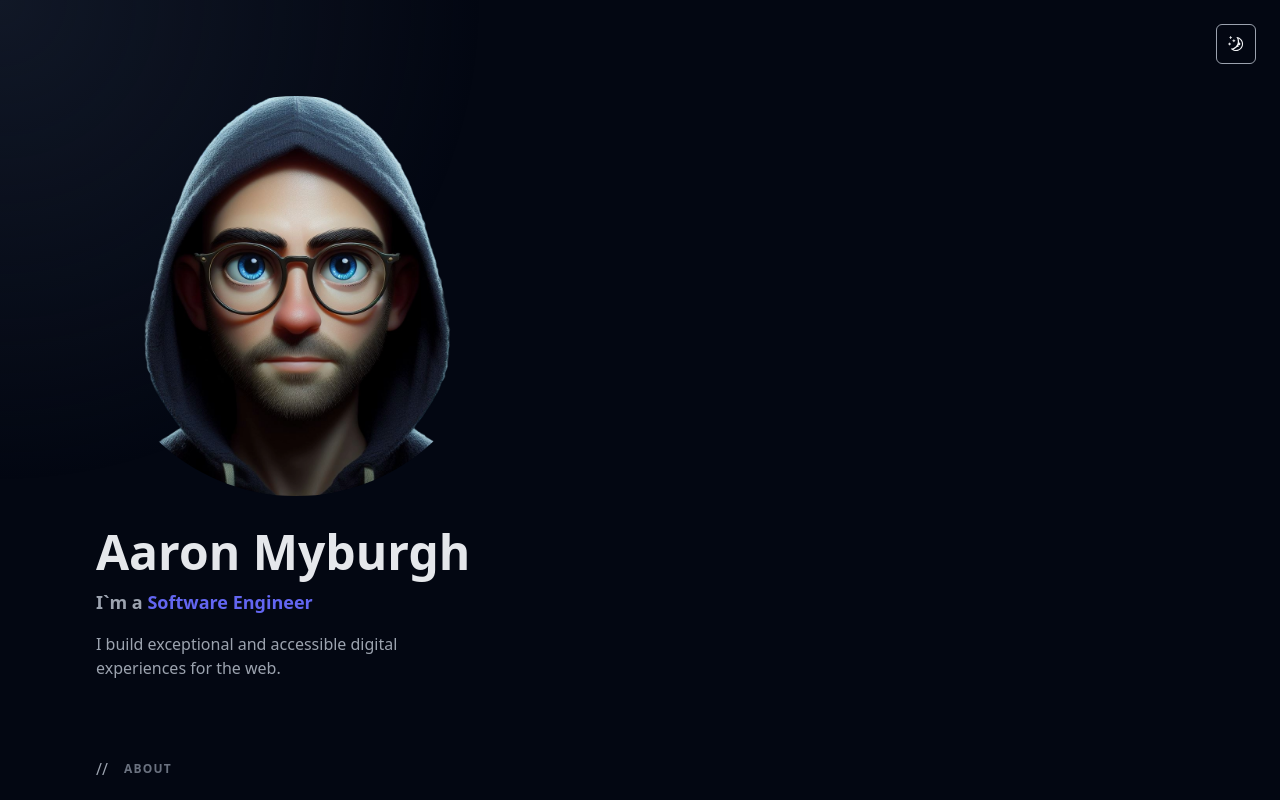
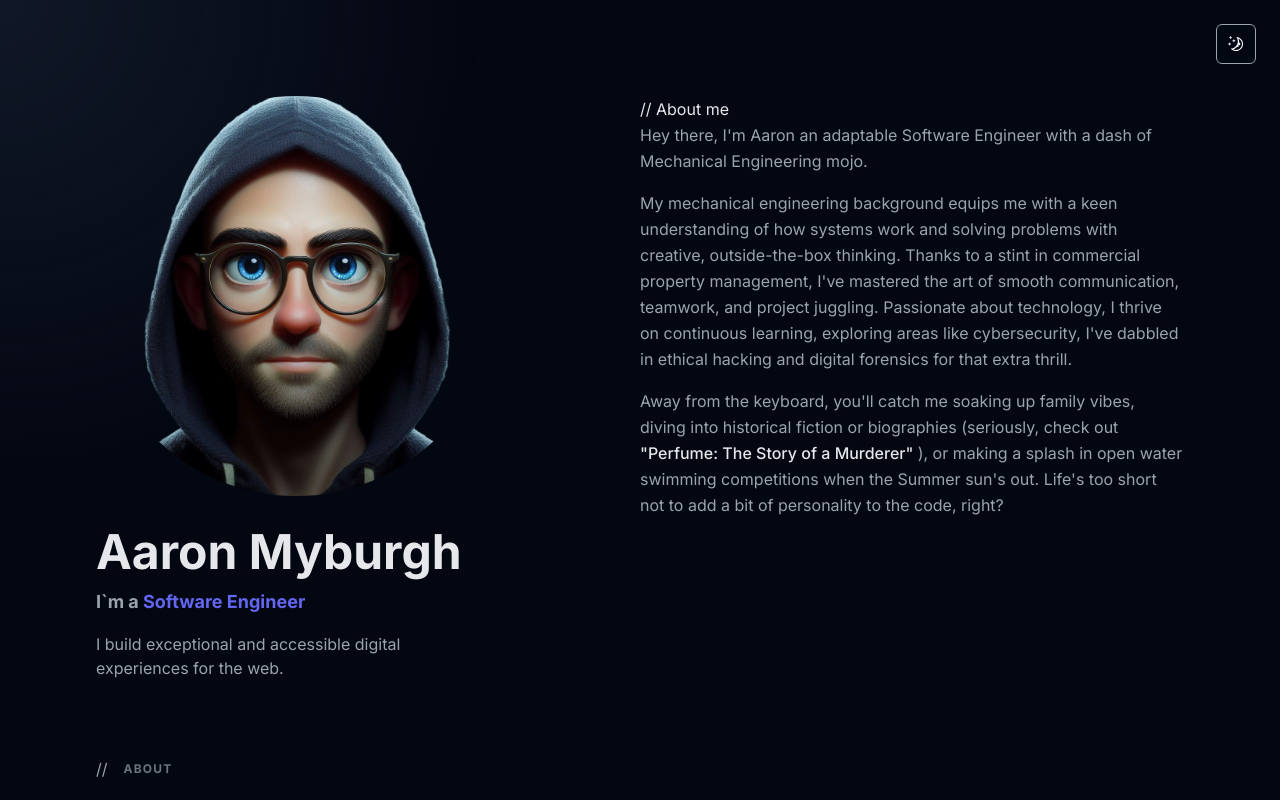
Before and after one commit to amyburgh/my-site, a Next.js app: page / in a window 1280 px wide. Shown: the top 800 px of the page. Built offline with nearby package versions, Linux system fonts and the light colour scheme.

Commit message:
Refactor page layout and update About component

```diff
--- a/app/page.tsx
+++ b/app/page.tsx
@@ -1,14 +1,16 @@
 import Header from '@/components/Header';
 import Main from '@/components/Main';
-// import Spotlight from '@/components/Spotlight';
 
 export default function Home() {
   return (
     <>
-      {/* <Spotlight /> */}
-      <div className='mx-auto min-h-screen max-w-screen-xl px-6 py-12 font-sans md:px-12 md:py-20 lg:px-24 lg:py-0'>
-        <Header></Header>
-        <Main />
+      <div className='mx-auto flex min-h-screen max-w-screen-xl px-6 py-12 md:px-12 md:py-20 lg:px-24 lg:py-24'>
+        <div className='w-1/2'>
+          <Header />
+        </div>
+        <div className='w-1/2'>
+          <Main />
+        </div>
       </div>
     </>
   );
--- a/components/About.tsx
+++ b/components/About.tsx
@@ -3,28 +3,23 @@ import React from 'react';
 const About: React.FC = () => {
   return (
     <div>
-      <h1>About</h1>
+      <h1 className='text-gray-200'>{'// About me'}</h1>
       <p className='mb-4'>
-        I am Aaron, an adaptable and self-motivated software engineer with a
-        strong foundation in both Mechanical and Software Engineering. I am
-        currently transitioning to Software Engineering from a career in
-        Commercial Property Management.
+        Hey there, I&apos;m Aaron an adaptable Software Engineer with a dash of
+        Mechanical Engineering mojo.
+      </p>
+      <p className='mb-4'>
+        My mechanical engineering background equips me with a keen understanding
+        of how systems work and solving problems with creative, outside-the-box
+        thinking. Thanks to a stint in commercial property management, I{"'"}ve
+        mastered the art of smooth communication, teamwork, and project
+        juggling. Passionate about technology, I thrive on continuous learning,
+        exploring areas like cybersecurity, I{"'"}ve dabbled in ethical hacking
+        and digital forensics for that extra thrill.
       </p>
       <p>
-        My past experiences would be a valuable asset to any team seeking a
-        problem solver with a diverse skill set. My background in mechanical
-        engineering has provided me with a strong understanding of how systems
-        work and the ability to think critically and solve problems creatively.
-        My experience in commercial property management has further honed my
-        skills in communication, teamwork, and project management. I am
-        passionate about technology and I am constantly learning new things. I
-        am also interested in cybersecurity and have completed coursework in
-        ethical hacking and digital forensics.
-      </p>
-      <p>
-        When I step away from the computer, you can find me hanging out with my
-        family, getting lost in a good historical fiction or biography (highly
-        recommend
+        Away from the keyboard, you{"'"}ll catch me soaking up family vibes,
+        diving into historical fiction or biographies (seriously, check out
         <a
           className='font-medium text-gray-200 hover:text-teal-300 focus-visible:text-teal-300'
           href='https://www.goodreads.com/book/show/343.Perfume'
@@ -33,8 +28,9 @@ const About: React.FC = () => {
         >
           {' "Perfume: The Story of a Murderer" '}
         </a>
-        for something unique), or in the summer tackling the open water for a
-        both fun and competetive swimming.
+        ), or making a splash in open water swimming competitions when the
+        Summer sun{"'"}s out. Life{"'"}s too short not to add a bit of
+        personality to the code, right?
       </p>
     </div>
   );
--- a/components/Header.tsx
+++ b/components/Header.tsx
@@ -1,54 +1,14 @@
-'use client';
+// 'use client';
 
 import React from 'react';
-import Image from 'next/image';
-import Link from 'next/link';
-import { useTheme } from 'next-themes';
+import HeaderImage from '@/components/HeaderImage';
+import Nav from './nav';
 
 const Header: React.FC = () => {
-  const [mounted, setMounted] = React.useState(false);
-  const { theme, setTheme } = useTheme();
-  const [isHovered, setIsHovered] = React.useState(false);
-
-  React.useEffect(() => setMounted(true), []);
-
-  if (!mounted) return null;
-
-  const handleMouseEnter = () => {
-    setIsHovered(true);
-  };
-
-  const handleMouseLeave = () => {
-    setIsHovered(false);
-  };
-
   return (
-    <header className='lg:sticky lg:top-0 lg:flex lg:max-h-screen lg:w-1/2 lg:flex-col lg:py-24'>
-      <div
-        className='transform transition duration-500 ease-in-out'
-        onMouseEnter={handleMouseEnter}
-        onMouseLeave={handleMouseLeave}
-      >
-        {theme === 'dark' ? (
-          <Image
-            src={isHovered ? '/dark-profile-glitch.webp' : '/dark-profile.png'}
-            alt='Pixar style avatar of Aaron Myburgh in a dark theme'
-            width={400}
-            height={400}
-            // objectFit='contain'
-            className='rounded-full'
-          />
-        ) : (
-          <Image
-            src={'/light-profile2.png'}
-            alt='Pixar style avatar of Aaron Myburgh in a light theme'
-            width={400}
-            height={400}
-            // objectFit='contain'
-            className='rounded-full'
-          />
-        )}
-      </div>
+    <>
+      <header className='lg:sticky lg:top-0 lg:flex lg:max-h-screen lg:flex-col lg:justify-between'>
+        <HeaderImage />
         <h1 className='mt-8 text-4xl font-bold text-gray-200 sm:text-5xl'>
           <a href='/'>Aaron Myburgh</a>
         </h1>
@@ -65,26 +25,9 @@ const Header: React.FC = () => {
         <p className='mt-4 max-w-xs leading-normal'>
           I build exceptional and accessible digital experiences for the web.
         </p>
-      <nav className='hidden lg:block' aria-label='In-page jump links'>
-        <ul className='mt-16 w-max'>
-          {['about', 'experience', 'projects'].map((item) => (
-            <li key={item}>
-              <Link
-                className='active group flex items-center py-3'
-                href={`#${item}`}
-              >
-                <span className='nav-indicator group-delay-1000 mr-4 group-hover:text-gray-200 group-hover:opacity-0 group-focus-visible:w-4 group-focus-visible:text-gray-200 motion-reduce:transition-none'>
-                  {'//'}
-                </span>
-                <span className='nav-text text-xs font-bold uppercase tracking-widest text-gray-500 group-hover:text-gray-200 group-focus-visible:text-gray-200'>
-                  {item}
-                </span>
-              </Link>
-            </li>
-          ))}
-        </ul>
-      </nav>
+        <Nav />
       </header>
+    </>
   );
 };
 
--- /dev/null
+++ b/components/HeaderImage.tsx
@@ -0,0 +1,40 @@
+'use client';
+
+import React from 'react';
+import Image from 'next/image';
+// import { useTheme } from 'next-themes';
+
+const HeaderImage: React.FC = () => {
+  // const [mounted, setMounted] = React.useState(false);
+  // const { theme, setTheme } = useTheme();
+  const [isHovered, setIsHovered] = React.useState(false);
+
+  // React.useEffect(() => setMounted(true), []);
+  // if (!mounted) return null;
+
+  const handleMouseEnter = () => {
+    setIsHovered(true);
+  };
+
+  const handleMouseLeave = () => {
+    setIsHovered(false);
+  };
+
+  return (
+    <div
+      className='transform transition duration-500 ease-in-out'
+      onMouseEnter={handleMouseEnter}
+      onMouseLeave={handleMouseLeave}
+    >
+      <Image
+        src={isHovered ? '/dark-profile-glitch.webp' : '/dark-profile.png'}
+        alt='Pixar style avatar of Aaron Myburgh'
+        width={400}
+        height={400}
+        className='rounded-full'
+      />
+    </div>
+  );
+};
+
+export default HeaderImage;
--- a/components/Main.tsx
+++ b/components/Main.tsx
@@ -3,8 +3,17 @@ import About from './About';
 
 const Main: React.FC = () => {
   return (
-    <main>
-      <About />
+    <main
+      id='content'
+      className='py-24 lg:flex lg:max-h-screen lg:w-40 lg:flex-col'
+    >
+      <section
+        id='about'
+        className='mb-16 scroll-mt-16 md:mb-24 lg:mb-36 lg:scroll-mt-24'
+        aria-label='about me'
+      >
+        <About />
+      </section>
     </main>
   );
 };
--- /dev/null
+++ b/components/Nav.tsx
@@ -0,0 +1,28 @@
+import React from 'react';
+import Link from 'next/link';
+
+const Nav: React.FC = () => {
+  return (
+    <nav className='hidden lg:block' aria-label='In-page jump links'>
+      <ul className='mt-16 w-max'>
+        {['about', 'experience', 'projects'].map((item) => (
+          <li key={item}>
+            <Link
+              className='active group flex items-center py-3'
+              href={`#${item}`}
+            >
+              <span className='nav-indicator group-delay-1000 mr-4 group-hover:text-gray-200 group-hover:opacity-0 group-focus-visible:w-4 group-focus-visible:text-gray-200 motion-reduce:transition-none'>
+                {'//'}
+              </span>
+              <span className='nav-text text-xs font-bold uppercase tracking-widest text-gray-500 group-hover:text-gray-200 group-focus-visible:text-gray-200'>
+                {item}
+              </span>
+            </Link>
+          </li>
+        ))}
+      </ul>
+    </nav>
+  );
+};
+
+export default Nav;
```
Also changed, not shown: components/about.txt (added). Lines whose indentation alone changed are shown as unchanged.
